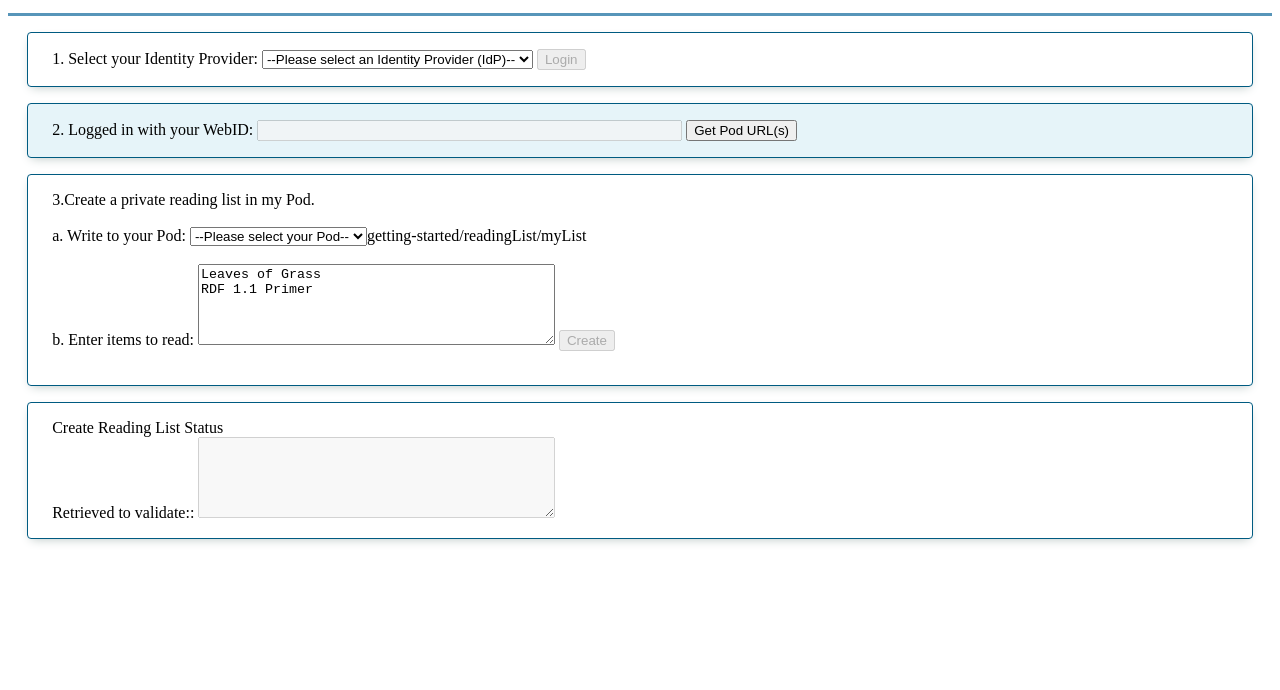
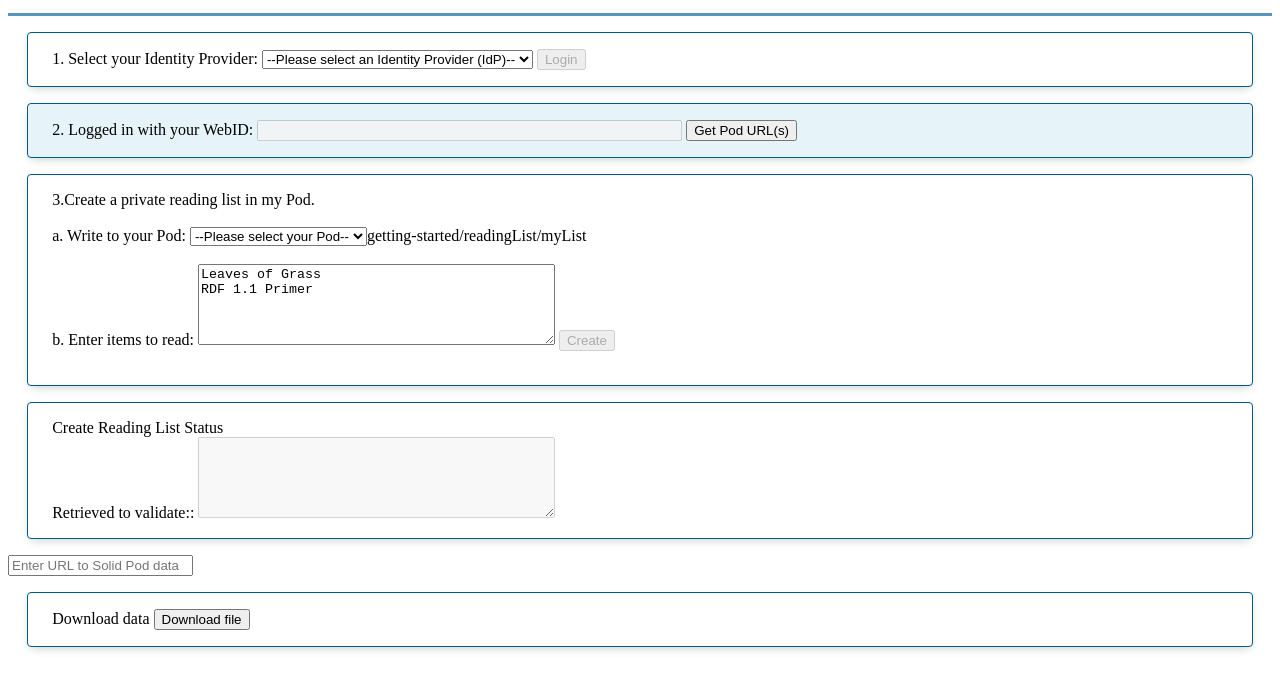
Before and after one commit to jzvolensky/solid-pods, a website built with webpack: page src/index.html in a window 1280 px wide. Shown: the part 84-774 px from the top of the page. Built offline with nearby package versions, Linux system fonts and the light colour scheme; what @inrupt/solid-client-authn-browser would draw is missing.

Commit message:
more solid stuff

```diff
--- a/package.json
+++ b/package.json
@@ -16,6 +16,7 @@
     "@inrupt/solid-client-authn-browser": "^1.16.0",
     "@inrupt/vocab-common-rdf": "^1.0.5",
     "@inrupt/vocab-solid": "^1.0.4",
+    "solid-file-client": "^2.1.3",
     "stream-browserify": "^3.0.0"
   },
   "devDependencies": {
--- a/src/index.html
+++ b/src/index.html
@@ -73,6 +73,13 @@ RDF 1.1 Primer</textarea>
       </div>
     </div>
   </div>
+  <div>
+    <input type="text" id="dataUrl" placeholder="Enter URL to Solid Pod data" />
+  </div>
+  <div id="downloads" class="panel">
+    <label>Download data</label>
+    <button id="buttonDownload">Download file</button>
+  </div>
 </body>
 
 </html>
```
Also changed, not shown: 2 other files.
